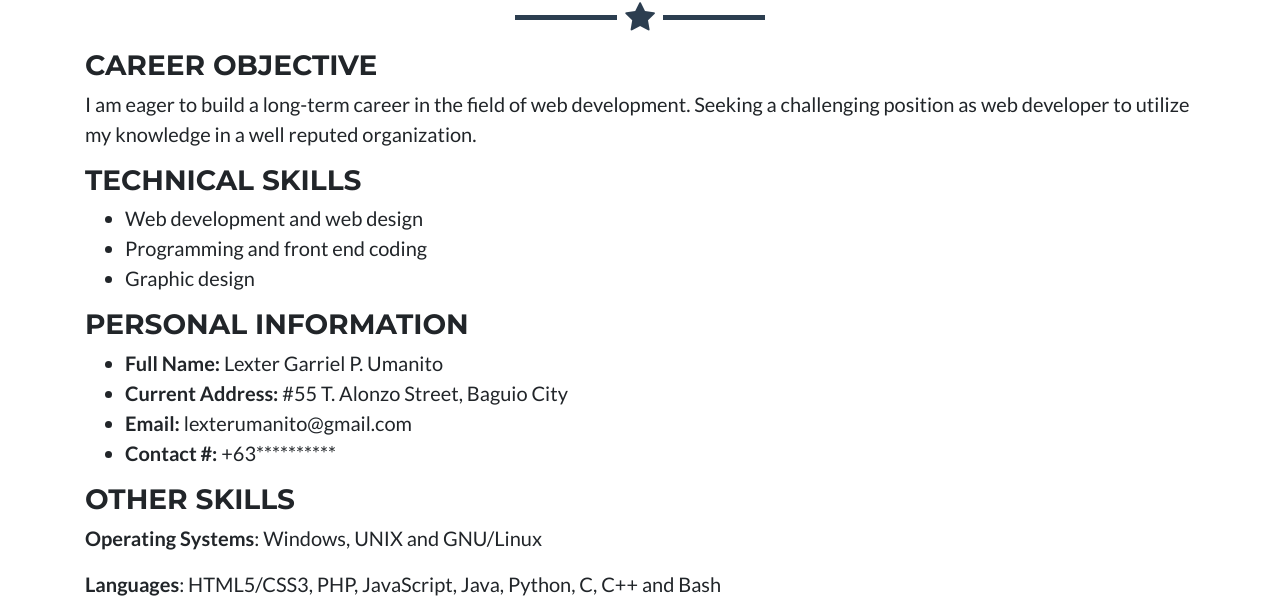
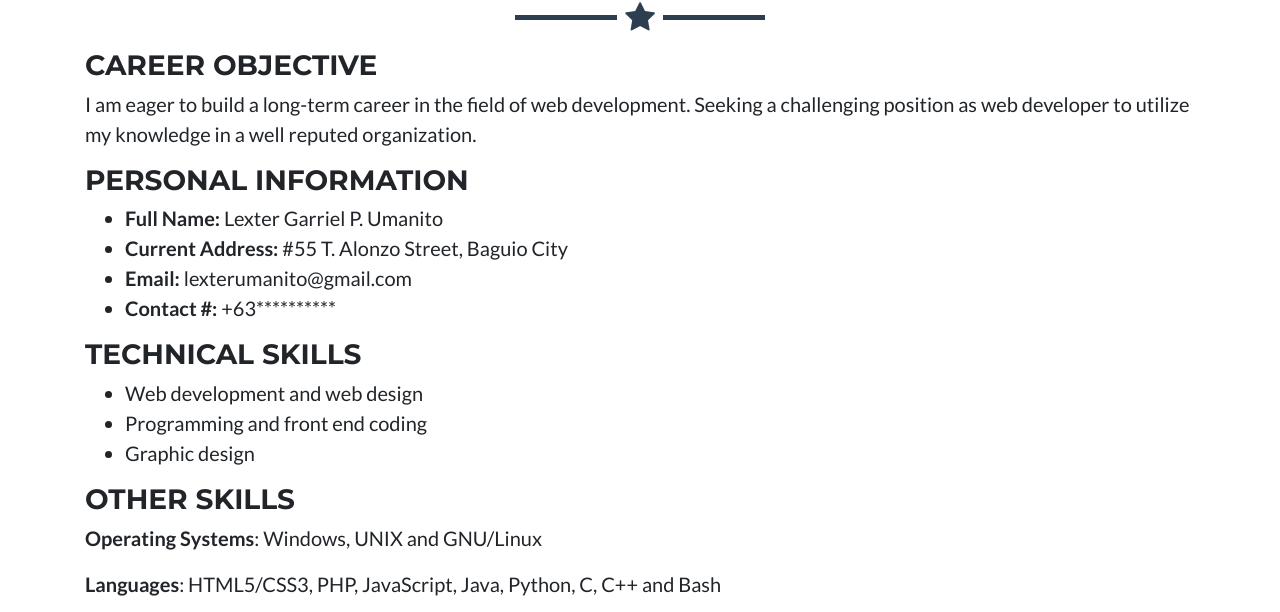
Before and after one commit to umanitolexter/UmanitoLexter, a website: page resume.html in a window 1280 px wide. Shown: the part 163-775 px from the top of the page. Drawn offline with Linux system fonts and the light colour scheme.

Commit message:
resume added

```diff
--- a/resume.html
+++ b/resume.html
@@ -34,19 +34,20 @@
     		<hr class="star-primary">
     		<div class="resume-content">
       			<h3>Career objective</h3>
-        			<p>I am eager to build a long-term career in the field of web development. Seeking a challenging position as web developer to utilize my knowledge in a well reputed organization.</p>
-      			<h3>Technical Skills</h3>
-        			<ul>
-          				<li>Web development and web design</li>
-          				<li>Programming and front end coding</li>
-          				<li>Graphic design</li>
-              </ul>
+        			<p>I am eager to build a long-term career in the field of web development.
+                Seeking a challenging position as web developer to utilize my knowledge in a well reputed organization.</p>
             <h3>Personal Information</h3>
               <ul>
                 <li><b>Full Name: </b> Lexter Garriel P. Umanito</li>
                 <li><b>Current Address: </b>#55 T. Alonzo Street, Baguio City</li>
                 <li><b>Email: </b>lexterumanito@gmail.com</li>
                 <li><b>Contact #: </b>+63**********</li>
+              </ul>
+      			<h3>Technical Skills</h3>
+        			<ul>
+          			<li>Web development and web design</li>
+          			<li>Programming and front end coding</li>
+          		  <li>Graphic design</li>
               </ul>
       			<h3>Other Skills</h3>
         			<p><b>Operating Systems</b>: Windows, UNIX and GNU/Linux</p>
```
